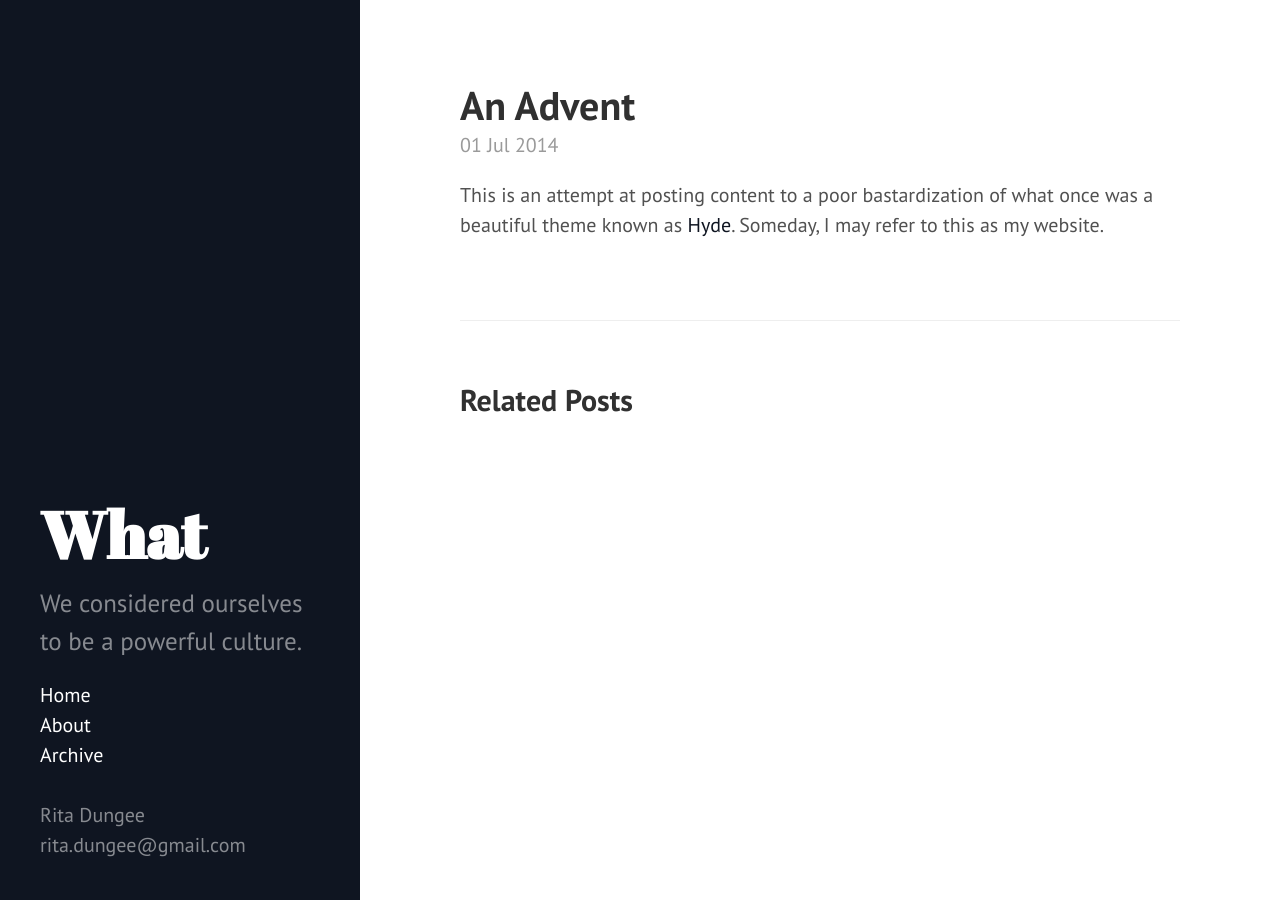
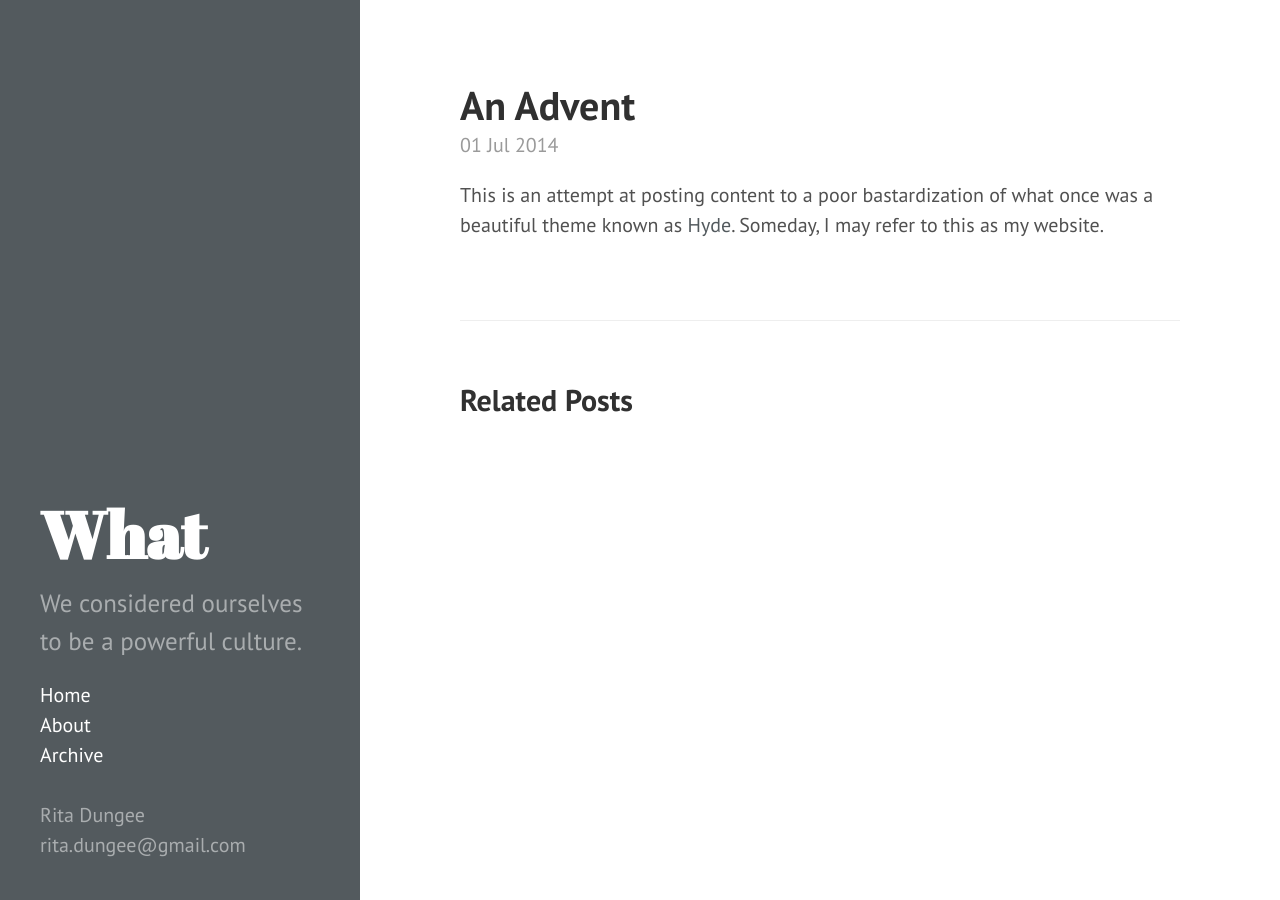
Before and after one commit to rdungeelv/rdungeelv.github.io, a Jekyll site: the page built from _posts/2014-07-01-an-advent.md, in a window 1280 px wide. Built offline with Jekyll 4.4.1, drawn with Linux system fonts in a browser that asks for light colours.

Commit message:
lighter blue

```diff
--- a/public/css/hyde.css
+++ b/public/css/hyde.css
@@ -249,7 +249,7 @@ a.sidebar-nav-item:focus {
   color: #8f5536;
 }
 
-/* Test */
+/* Test0 */
 .theme-base-0g .sidebar {
   background-color: #0f1521;
 }
@@ -257,3 +257,12 @@ a.sidebar-nav-item:focus {
 .theme-base-0g .related-posts li a:hover {
   color: #0f1521;
 }
+
+/* Test1 */
+.theme-base-0g .sidebar {
+  background-color: #535a5e;
+}
+.theme-base-0g .content a,
+.theme-base-0g .related-posts li a:hover {
+  color: #535a5e;
+}
```
